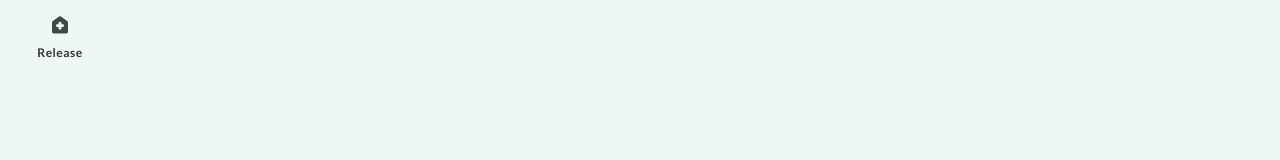
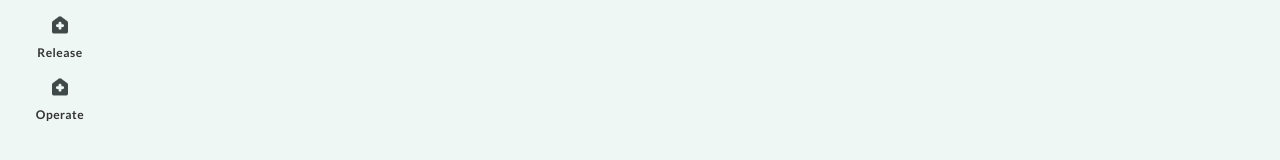
Before and after one commit to thiagonery/DevSecOps_TCC_IA-1, a React (Vite) app in the folder client/: page / in a window 1280 px wide. Shown: the part 346-506 px from the top of the page. Built offline with nearby package versions, Linux system fonts and the light colour scheme.

Commit message:
feat: create DrawerItem to /operate

```diff
--- a/client/src/components/Drawer/Drawer.tsx
+++ b/client/src/components/Drawer/Drawer.tsx
@@ -62,6 +62,12 @@ export const Drawer: React.FC<IDrawer> = ({ focus }) => {
         label="Release"
         to="/release"
       />
+      <DrawerItem
+        src={focus === 'operate' ? HomeFocused : HomeNotFocused}
+        shouldFocus={focus === 'operate'}
+        label="Operate"
+        to="/operate"
+      />
     </MuiDrawer>
   );
 };
```
